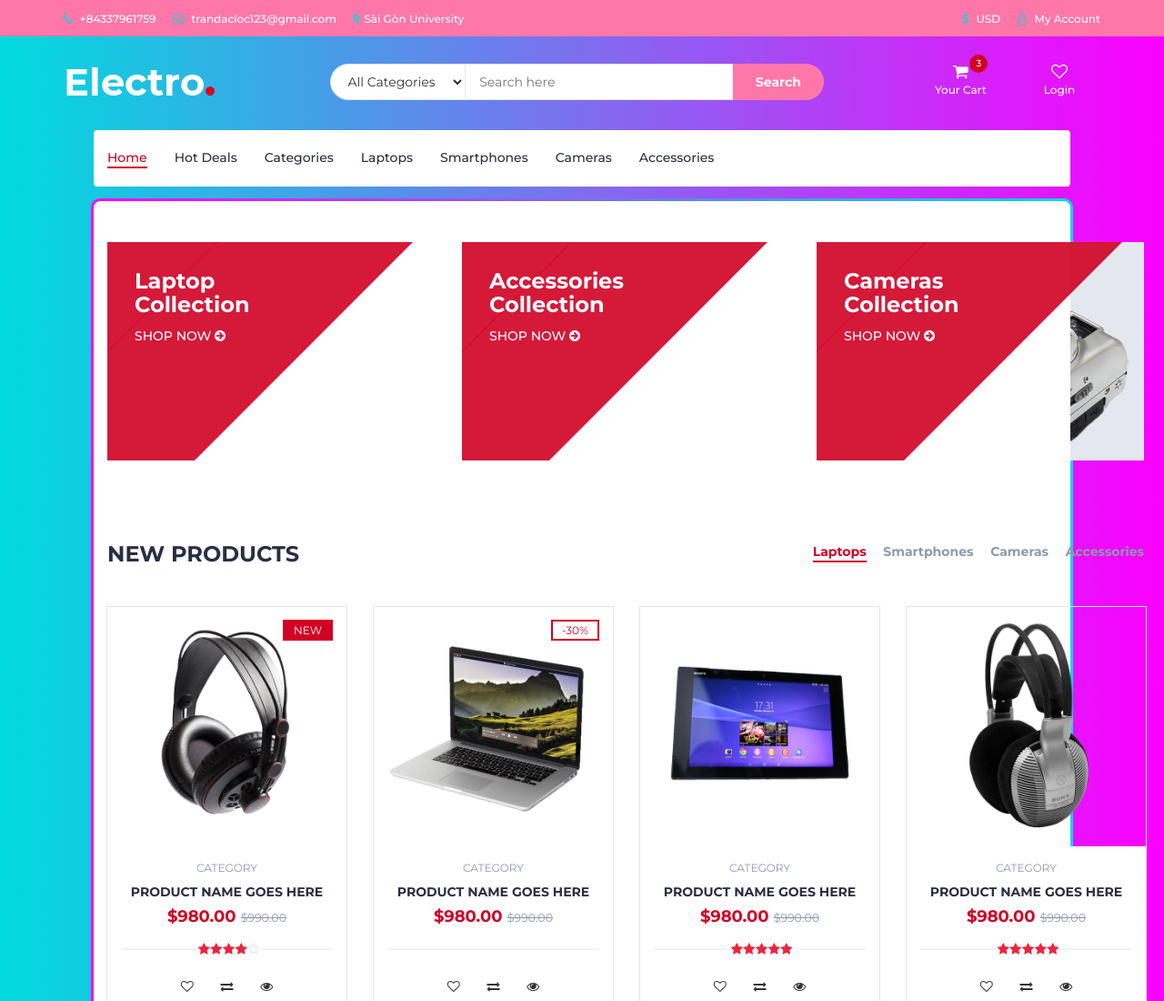
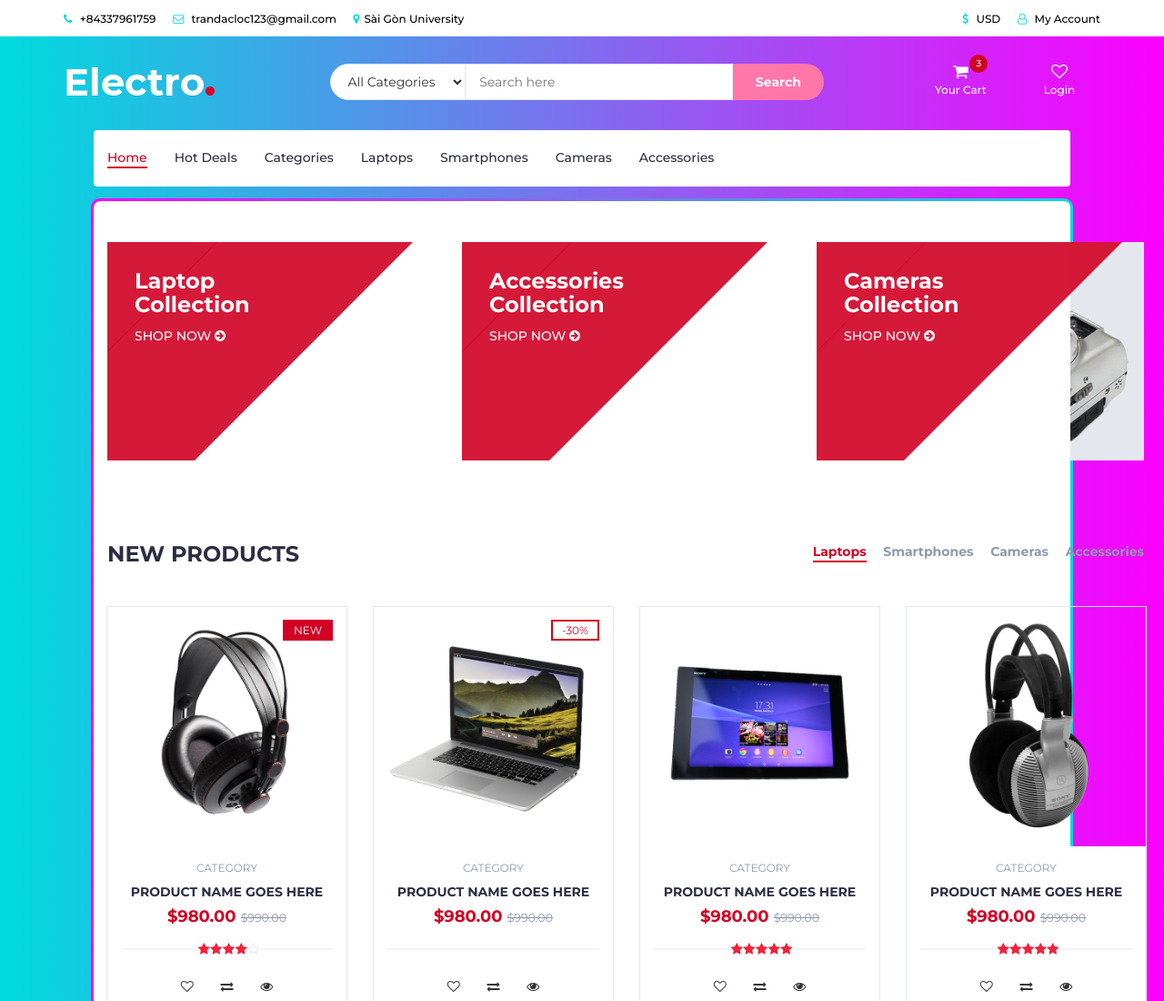
Before and after one commit to daklod2k3/do_an_web, a plain HTML site: page docs/index.html in a window 1280 px wide. Shown: the top 1100 px of the page at 91% size. Drawn offline with Linux system fonts and the light colour scheme.

Commit message:
update style

```diff
--- a/docs/css/style.css
+++ b/docs/css/style.css
@@ -440,7 +440,7 @@ textarea.input {
 #top-header {
   padding-top: 10px;
   padding-bottom: 10px;
-  background-color: #ff77a9;
+  background-color: white;
 }
 
 .header-links li {
@@ -454,7 +454,7 @@ textarea.input {
 }
 
 .header-links li a {
-  color: white;
+  color: black;
 }
 
 .header-links li a:hover {
```
